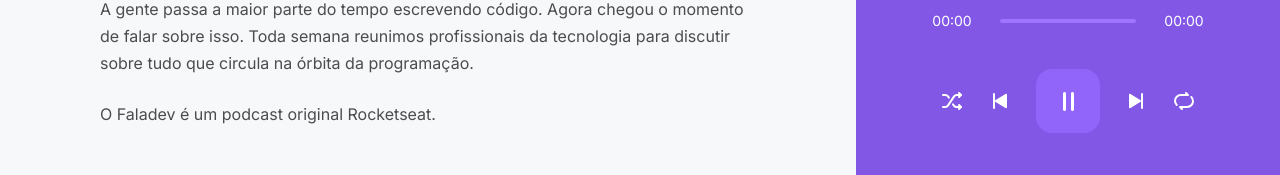
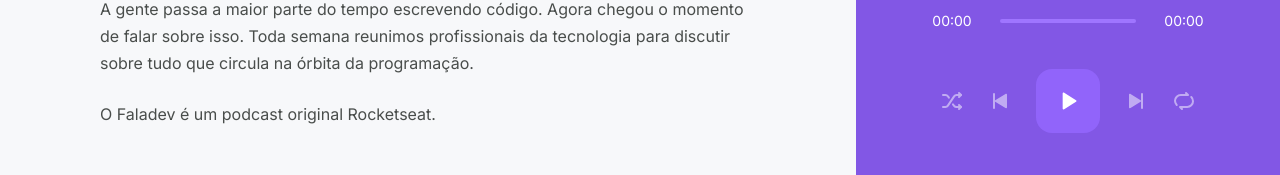
Before and after one commit to RafaPalau/podcaster, a Next.js app: page /episodes/a-importancia-da-contribuicao-em-open-source in a window 1280 px wide. Shown: the part 619-794 px from the top of the page. Built offline with nearby package versions, Linux system fonts and the light colour scheme; data requests are answered from the project's data file.

Commit message:
controll player

```diff
--- a/src/components/Player/index.tsx
+++ b/src/components/Player/index.tsx
@@ -1,9 +1,9 @@
 import Image from "next/image";
-import { useContext, useRef, useEffect } from "react";
+import { useRef, useEffect } from "react";
 import Slider from "rc-slider";
 import "rc-slider/assets/index.css";
 
-import { PlayerContext } from "../../contexts/PlayerContext";
+import { PlayerContext, usePlayer } from "../../contexts/PlayerContext";
 import * as S from "./styles";
 
 export function Player() {
@@ -15,7 +15,13 @@ export function Player() {
     isPlaying,
     togglePlay,
     setPlayingState,
-  } = useContext(PlayerContext);
+    playNext,
+    isLooping,
+    toggleLoop,
+    playPrevious,
+    hasNext,
+    hasPrevious,
+  } = usePlayer();
 
   useEffect(() => {
     if (!audioRef.current) {
@@ -75,6 +81,7 @@ export function Player() {
           <audio
             src={episode.url}
             autoPlay
+            loop={isLooping}
             ref={audioRef}
             onPlay={() => setPlayingState(true)}
             onPause={() => setPlayingState(false)}
@@ -85,22 +92,22 @@ export function Player() {
           <S.Button disabled={!episode}>
             <S.Img src='/shuffle.svg' alt='Embaralhar' />
           </S.Button>
-          <S.Button disabled={!episode}>
+          <S.Button disabled={!episode || !hasPrevious} onClick={playPrevious}>
             <S.Img src='/play-previous.svg' alt='Tocar anterior' />
           </S.Button>
 
           <S.PlayButton disabled={!episode} onClick={togglePlay}>
             {isPlaying ? (
+              <S.Img src='/pause.svg' alt='Pausar' />
+            ) : (
               <S.Img src='/play.svg' alt='Tocar' />
-            ) : (
-              <S.Img src='/pause.svg' alt='Tocar' />
             )}
           </S.PlayButton>
 
-          <S.Button disabled={!episode}>
+          <S.Button disabled={!episode || !hasNext} onClick={playNext}>
             <S.Img src='/play-next.svg' alt='Tocar próxima' />
           </S.Button>
-          <S.Button disabled={!episode}>
+          <S.Button disabled={!episode} onClick={toggleLoop } >
             <S.Img src='/repeat.svg' alt='Repetir' />
           </S.Button>
         </S.ContainerButtons>
--- a/src/components/Player/styles.ts
+++ b/src/components/Player/styles.ts
@@ -74,10 +74,12 @@ export const Button = styled.button`
   font-size: 0;
   &:disabled {
     cursor: default;
+    opacity: 0.5;
   }
   &:hover:not(:disabled) {
     filter: brightness(0.8);
   }
+
 `;
 export const PlayButton = styled.button`
   background: transparent;
--- a/src/contexts/PlayerContext.ts
+++ /dev/null
@@ -1,19 +0,0 @@
-import {createContext} from 'react';
-
-type Episode ={
-title: string,
-members: string,
-thumbnail: string,
-duration: number,
-url: string
-};
-
-type PlayerContextData = {
-  episodeList: Episode[],
-  currentEpisodeIndex: number,
-  isPlaying: boolean,
-  play: (episode: Episode) => void,
-  setPlayingState: (state: boolean ) => void,
-  togglePlay: () => void,
-};
-export const PlayerContext = createContext({} as PlayerContextData);
--- /dev/null
+++ b/src/contexts/PlayerContext.tsx
@@ -0,0 +1,100 @@
+import { createContext, useState, ReactNode, useContext } from "react";
+
+type Episode = {
+  title: string;
+  members: string;
+  thumbnail: string;
+  duration: number;
+  url: string;
+};
+
+type PlayerContextData = {
+  episodeList: Episode[];
+  currentEpisodeIndex: number;
+  isPlaying: boolean;
+  isLooping: boolean;
+  play: (episode: Episode) => void;
+  setPlayingState: (state: boolean) => void;
+  togglePlay: () => void;
+  toggleLoop: () => void;
+  playNext: () => void;
+  playPrevious: () => void;
+  playList: (list: Episode[], index: number) => void;
+  hasNext: boolean;
+  hasPrevious: boolean;
+};
+
+export const PlayerContext = createContext({} as PlayerContextData);
+
+type PlayerContextProviderProp = {
+  children: ReactNode;
+};
+export function PlayerContextProvider({ children }: PlayerContextProviderProp) {
+  const [episodeList, setEpisodeList] = useState([]);
+  const [currentEpisodeIndex, setCurrentEpisodeIndex] = useState(0);
+  const [isPlaying, setIsPlaying] = useState(false);
+  const [isLooping, setIsLooping] = useState(false);
+
+  function play(episode: Episode) {
+    setEpisodeList([episode]);
+    setCurrentEpisodeIndex(0);
+    setIsPlaying(true);
+  }
+
+  function playList(list: Episode[], index: number) {
+    setEpisodeList(list);
+    setCurrentEpisodeIndex(index);
+    setIsPlaying(true);
+  }
+
+  function togglePlay() {
+    setIsPlaying(!isPlaying);
+  }
+  function toggleLoop() {
+    setIsLooping(!isLooping);
+  }
+
+  function setPlayingState(state: boolean) {
+    setIsPlaying(state);
+  }
+  const hasPrevious = currentEpisodeIndex > 0;
+  const hasNext = currentEpisodeIndex + 1 < episodeList.length;
+
+  function playNext() {
+
+    if (hasNext) {
+      setCurrentEpisodeIndex(currentEpisodeIndex + 1);
+    }
+  }
+
+  function playPrevious() {
+    if (hasPrevious) {
+      setCurrentEpisodeIndex(currentEpisodeIndex - 1);
+    }
+  }
+
+  return (
+    <PlayerContext.Provider
+      value={{
+        playList,
+        episodeList,
+        currentEpisodeIndex,
+        play,
+        isLooping,
+        toggleLoop,
+        playNext,
+        playPrevious,
+        isPlaying,
+        togglePlay,
+        setPlayingState,
+        hasNext,
+        hasPrevious,
+      }}
+    >
+      {children}
+    </PlayerContext.Provider>
+  );
+}
+export const usePlayer = () => {
+  return useContext(PlayerContext)
+}
--- a/src/pages/_app.tsx
+++ b/src/pages/_app.tsx
@@ -1,33 +1,13 @@
-import React, { useState } from "react";
+// import React, { useState } from "react";
 import { Header } from "../components/Header";
 import GlobalStyles from "../styles/GlobalStyles";
 import * as S from "../styles/app";
 import { Player } from "../components/Player";
-import { PlayerContext } from "../contexts/PlayerContext";
+import { PlayerContextProvider } from "../contexts/PlayerContext";
 
 function MyApp({ Component, pageProps }) {
-  const [episodeList, setEpisodeList] = useState([]);
-  const [currentEpisodeIndex, setCurrentEpisodeIndex] = useState(0);
-  const [isPlaying, setIsPlaying] = useState(false);
-
-  function play(episode) {
-    setEpisodeList([episode]);
-    setCurrentEpisodeIndex(0);
-    setIsPlaying(true)
-  }
-
-  function togglePlay(){
-    setIsPlaying(!isPlaying)
-  }
-
-  function setPlayingState(state: boolean){
-    setIsPlaying(state)
-  }
-
   return (
-    <PlayerContext.Provider
-      value={{ episodeList, currentEpisodeIndex, play, isPlaying, togglePlay, setPlayingState }}
-    >
+    <PlayerContextProvider>
       <S.Wrapper>
         <GlobalStyles />
         <S.Main>
@@ -36,7 +16,7 @@ function MyApp({ Component, pageProps }) {
         </S.Main>
         <Player />
       </S.Wrapper>
-    </PlayerContext.Provider>
+    </PlayerContextProvider>
   );
 }
 
--- a/src/pages/episodes/[slug].tsx
+++ b/src/pages/episodes/[slug].tsx
@@ -8,6 +8,7 @@ import { convertDurationToTimeString } from "../../utils/convertDurationsToTimeS
 import ptBR from "date-fns/locale/pt-BR";
 
 import * as S from "../../styles/stylesEpisodes";
+import { PlayerContext, usePlayer } from "../../contexts/PlayerContext";
 
 export const getStaticProps: GetStaticProps = async (context) => {
   const { slug } = context.params;
@@ -73,6 +74,8 @@ export const getStaticPaths: GetStaticPaths = async () => {
   };
 };
 export default function Episode({ episode }: EpisodeProps) {
+
+ const {play} = usePlayer()
   return (
     <S.ContainerEpisode>
       <S.ThumbnailContainer>
@@ -87,7 +90,7 @@ export default function Episode({ episode }: EpisodeProps) {
           src={episode.thumbnail}
           objectFit='cover'
         />
-        <S.ButtoncontainerPlay type='button'>
+        <S.ButtoncontainerPlay type='button' onClick={() => play(episode)}>
           <img src='/play.svg' alt='Tocar episódio' />
         </S.ButtoncontainerPlay>
       </S.ThumbnailContainer>
```
Also changed, not shown: src/pages/index.tsx (+13 -8 lines).
